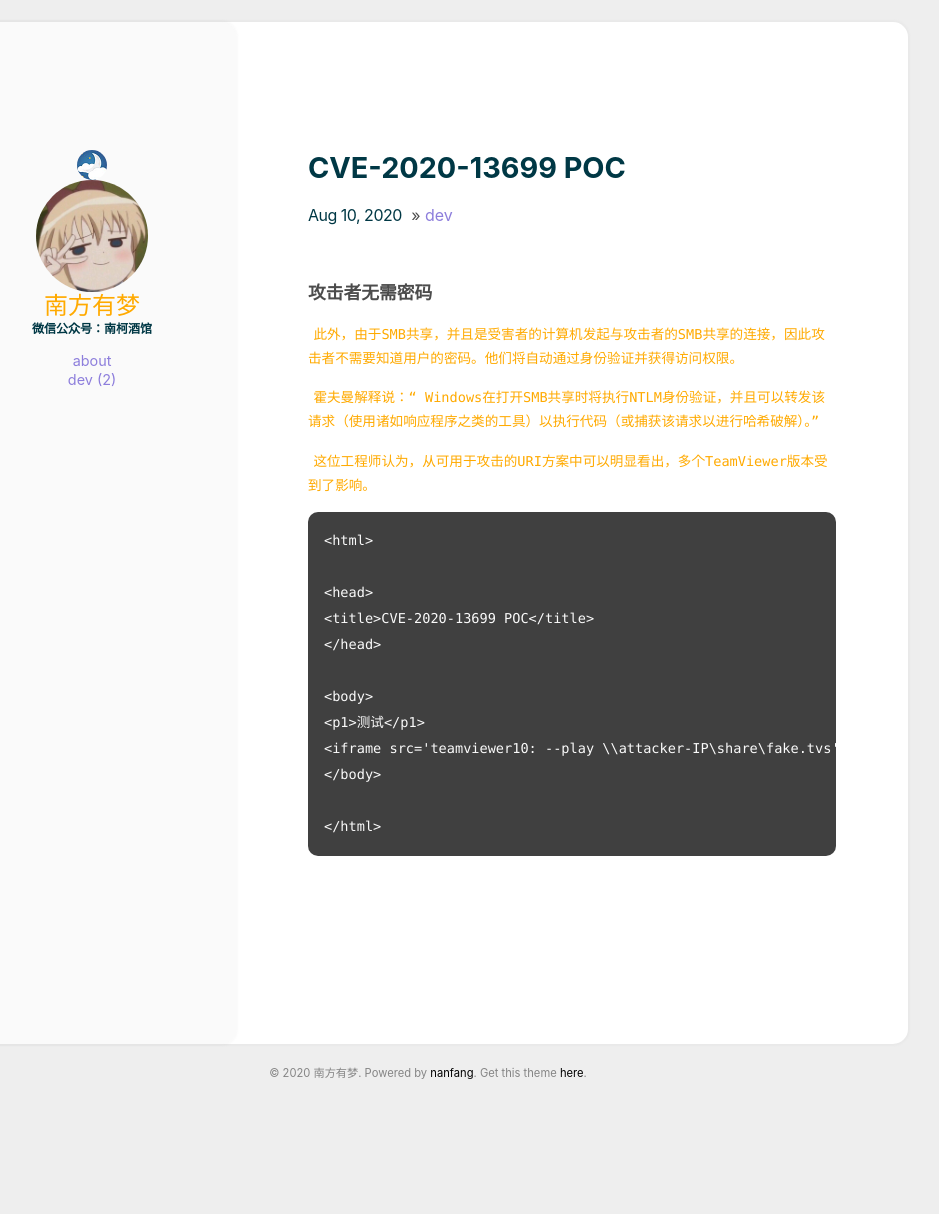
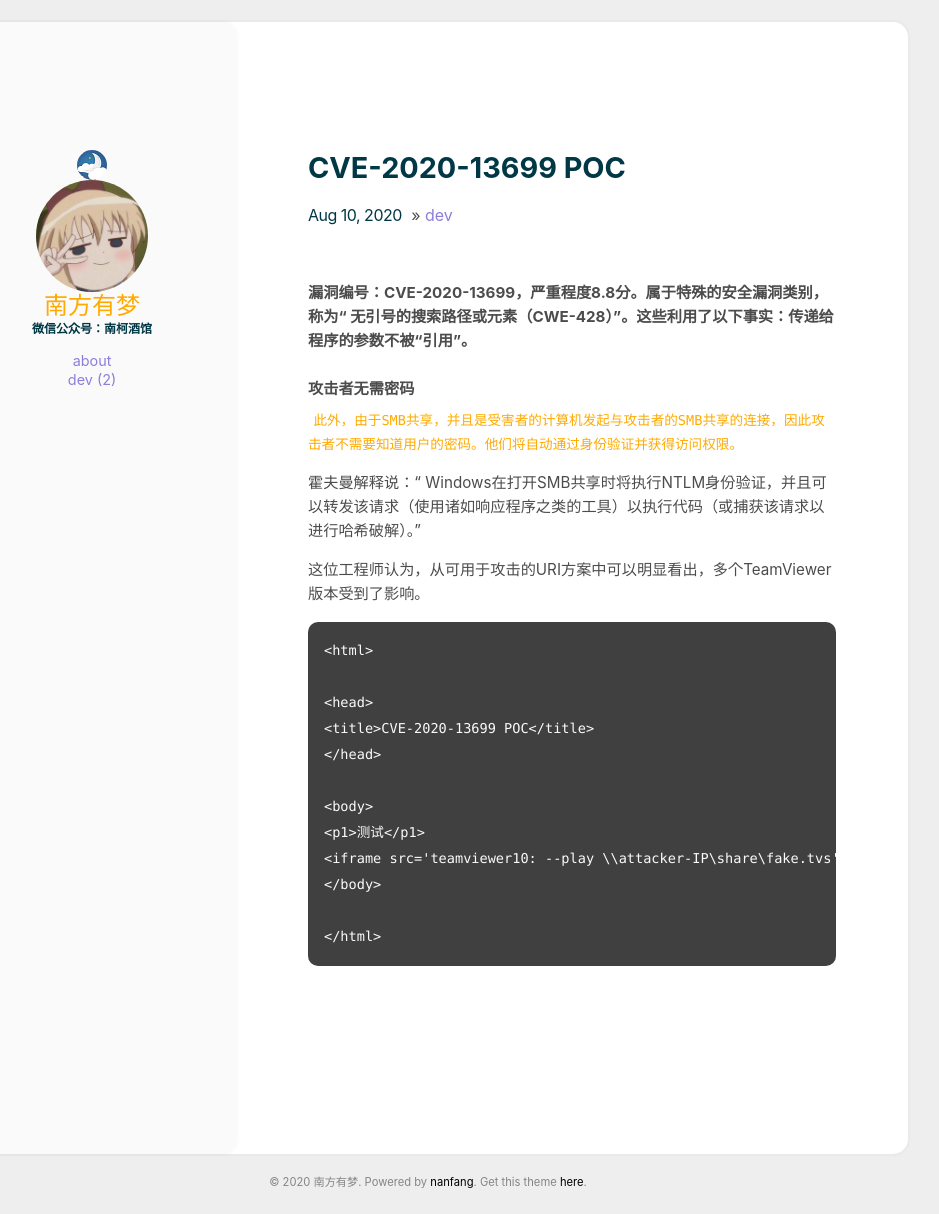
Before and after one commit to hackgov/hackgov.github.io, a Jekyll site: the page built from _posts/2020-8-10-CVE-2020-13699.md, in a window 1280 px wide. Shown: the whole page, without its empty margins (212-1151 px from the left). Built offline with Jekyll 4.4.1, drawn with Linux system fonts in a browser that asks for light colours; before the commit the page ends 1105 px from its top, so only the background shows below that.

Commit message:
Update 2020-8-10-CVE-2020-13699.md

````diff
--- a/_posts/2020-8-10-CVE-2020-13699.md
+++ b/_posts/2020-8-10-CVE-2020-13699.md
@@ -3,12 +3,14 @@
 categories: [dev]
 comments: true
 ---
-### 攻击者无需密码
+####  漏洞编号：CVE-2020-13699，严重程度8.8分。属于特殊的安全漏洞类别，称为“  无引号的搜索路径或元素（CWE-428）”。这些利用了以下事实：传递给程序的参数不被“引用”。
+
+#### 攻击者无需密码
 `此外，由于SMB共享，并且是受害者的计算机发起与攻击者的SMB共享的连接，因此攻击者不需要知道用户的密码。他们将自动通过身份验证并获得访问权限。`
 
-`霍夫曼解释说：“ Windows在打开SMB共享时将执行NTLM身份验证，并且可以转发该请求（使用诸如响应程序之类的工具）以执行代码（或捕获该请求以进行哈希破解）。” `
+霍夫曼解释说：“ Windows在打开SMB共享时将执行NTLM身份验证，并且可以转发该请求（使用诸如响应程序之类的工具）以执行代码（或捕获该请求以进行哈希破解）。”
 
-`这位工程师认为，从可用于攻击的URI方案中可以明显看出，多个TeamViewer版本受到了影响。`
+这位工程师认为，从可用于攻击的URI方案中可以明显看出，多个TeamViewer版本受到了影响。
 
 
 ```
````
